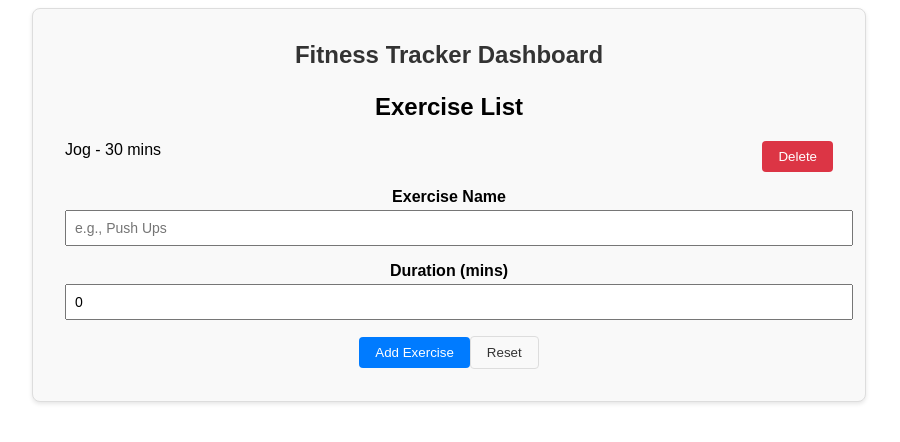
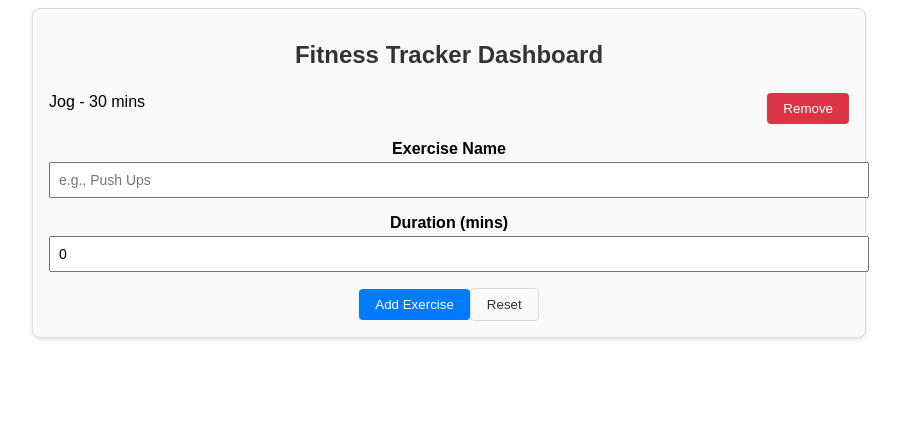
Before and after one commit to jrletner/limitless-tracker, an Angular app: page / in a window 1280 px wide. Shown: the top 442 px of the page, without its empty margins (191-1091 px from the left). Built offline with nearby package versions, Linux system fonts and the light colour scheme.

Commit message:
refactor: modularize exercise list and item components

```diff
--- /dev/null
+++ b/src/app/features/exercises/components/exercise-item/exercise-item.component.css
@@ -0,0 +1,5 @@
+.exercise-item {
+  display: flex;
+  justify-content: space-between;
+  margin-bottom: 8px;
+}
--- /dev/null
+++ b/src/app/features/exercises/components/exercise-item/exercise-item.component.html
@@ -0,0 +1,11 @@
+<div class="exercise-item">
+    <span>
+        {{ exercise.name }} - {{ exercise.duration }} mins
+    </span>
+    <button
+        class="button-danger"
+        (click)="removeExercise()"
+    >
+        Remove
+    </button>
+</div>
--- /dev/null
+++ b/src/app/features/exercises/components/exercise-item/exercise-item.component.ts
@@ -0,0 +1,17 @@
+import { Component, inject, Input } from '@angular/core';
+import { ExerciseService } from '../../../../shared/services/exercise.service';
+
+@Component({
+  selector: 'app-exercise-item',
+  imports: [],
+  templateUrl: './exercise-item.component.html',
+  styleUrl: './exercise-item.component.css',
+})
+export class ExerciseItemComponent {
+  @Input() exercise: { name: string; duration: number };
+  private exerciseService = inject(ExerciseService);
+
+  removeExercise() {
+    this.exerciseService.removeExercise(this.exercise.name);
+  }
+}
--- a/src/app/features/exercises/components/exercise-list/exercise-list.component.html
+++ b/src/app/features/exercises/components/exercise-list/exercise-list.component.html
@@ -1,20 +1,7 @@
-<div class="exercise-list">
-  <h2>Exercise List</h2>
+
 @for (exercise of exercises(); track exercise.name) {
-  <div class="exercise-item">
-    <span>{{ exercise.name }} - {{ exercise.duration}} mins</span>
-    <button class="button-danger" (click)="removeExercise(exercise.name)">Delete</button>
-  </div>
+  <app-exercise-item [exercise]="exercise"></app-exercise-item>
 } @empty {
   <p>No Exercises added yet!</p>
 }
-
-
-
-
-
-
-
 <app-exercise-form></app-exercise-form>
-
-</div>
--- a/src/app/features/exercises/components/exercise-list/exercise-list.component.ts
+++ b/src/app/features/exercises/components/exercise-list/exercise-list.component.ts
@@ -1,19 +1,16 @@
 import { Component, inject } from '@angular/core';
 import { ExerciseService } from '../../../../shared/services/exercise.service';
 import { ExerciseFormComponent } from '../exercise-form/exercise-form.component';
+import { ExerciseItemComponent } from '../exercise-item/exercise-item.component';
 
 @Component({
   selector: 'app-exercise-list',
-  imports: [ExerciseFormComponent],
+  imports: [ExerciseItemComponent, ExerciseFormComponent],
   templateUrl: './exercise-list.component.html',
-  styleUrl: './exercise-list.component.css'
+  styleUrl: './exercise-list.component.css',
 })
 export class ExerciseListComponent {
-private exerciseService = inject(ExerciseService);
+  private exerciseService = inject(ExerciseService);
 
-exercises = this.exerciseService.getExercises();
-
-removeExercise(name: string) {
-  this.exerciseService.removeExercise(name);
+  exercises = this.exerciseService.getExercises();
 }
-}
```
Also changed, not shown: 1 other file (tests, documents, lock files or other folders).
